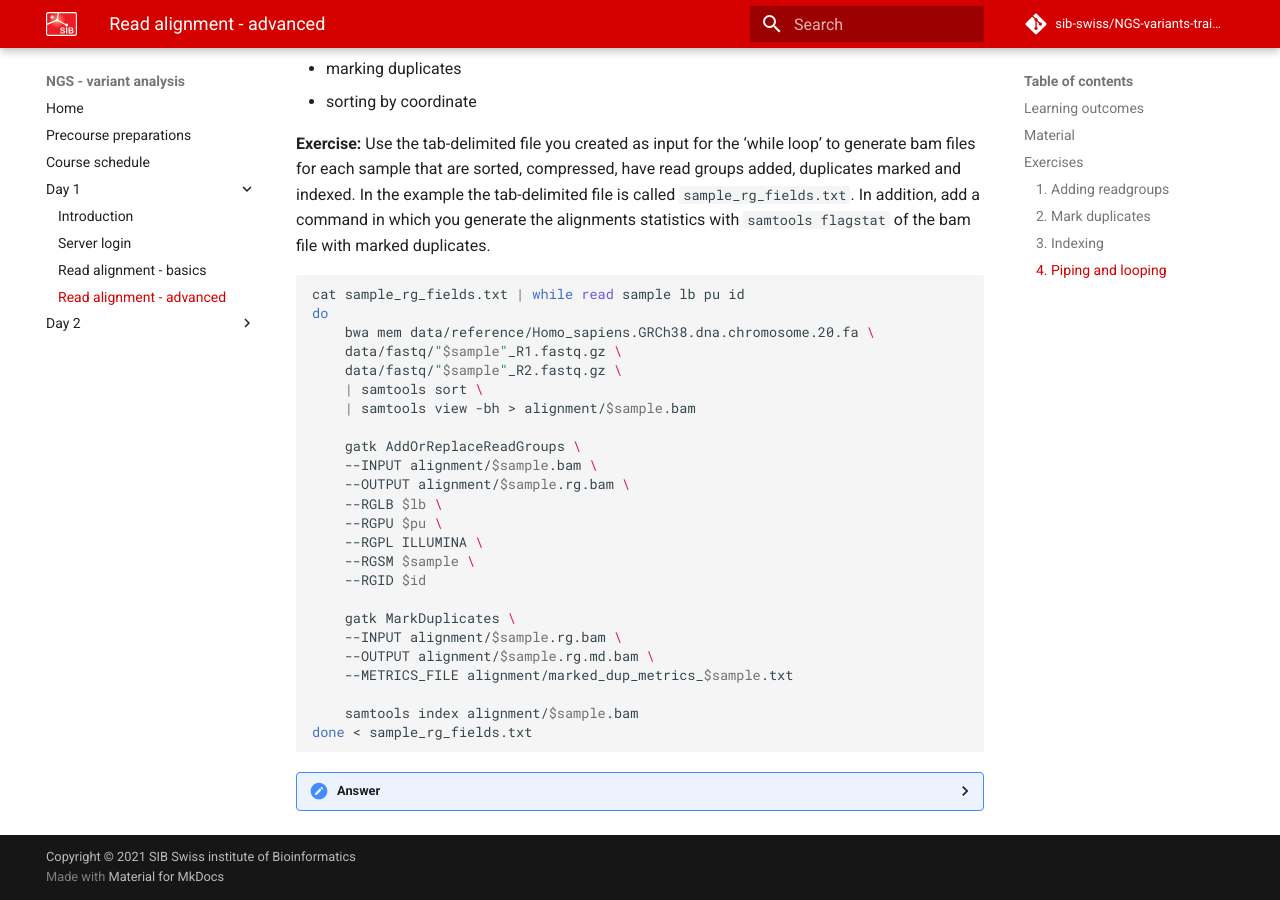
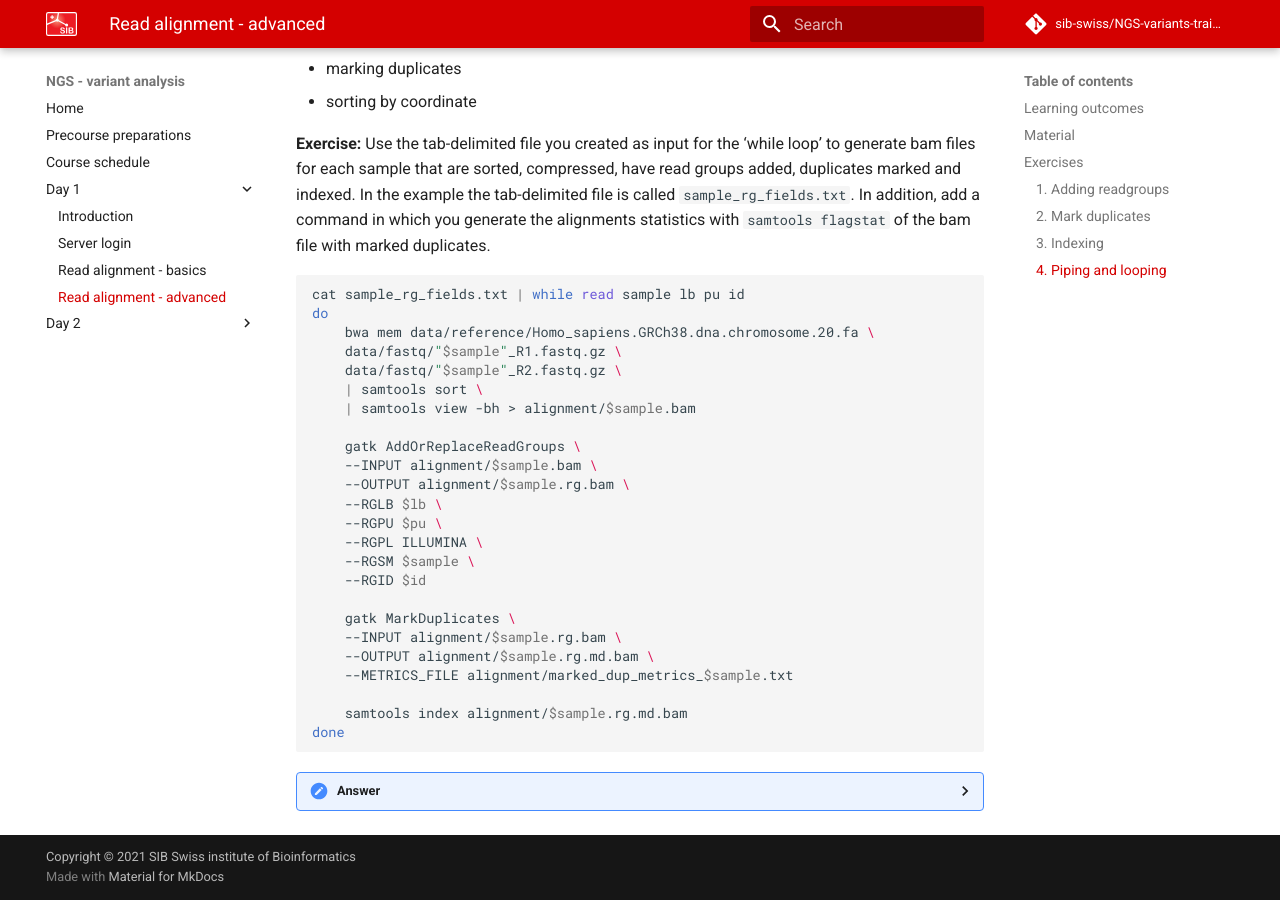
Before and after one commit to sib-swiss/NGS-variants-training, an MkDocs documentation site: the page built from docs/day1/alignment_advanced.md, in a window 1280 px wide and 900 px high, scrolled down 3031 px. Built offline with MkDocs 1.6.1 and Material for MkDocs 9.7.7, drawn with Linux system fonts in a browser that asks for light colours; comment, search, counter and statistics services are not loaded; the version menu is left out.

Commit message:
corrects errors in exercises

````diff
--- a/docs/day1/alignment_advanced.md
+++ b/docs/day1/alignment_advanced.md
@@ -196,8 +196,8 @@
     --OUTPUT alignment/$sample.rg.md.bam \
     --METRICS_FILE alignment/marked_dup_metrics_$sample.txt
 
-    samtools index alignment/$sample.bam
-done < sample_rg_fields.txt
+    samtools index alignment/$sample.rg.md.bam
+done
 ```
 
 ??? done "Answer"
@@ -224,7 +224,7 @@
         --OUTPUT alignment/$sample.rg.md.bam \
         --METRICS_FILE alignment/marked_dup_metrics_$sample.txt
 
-        samtools index alignment/$sample.bam
+        samtools index alignment/$sample.rg.md.bam
 
         samtools flagstat alignment/$sample.rg.md.bam > $sample.rg.md.stats
     done
````
